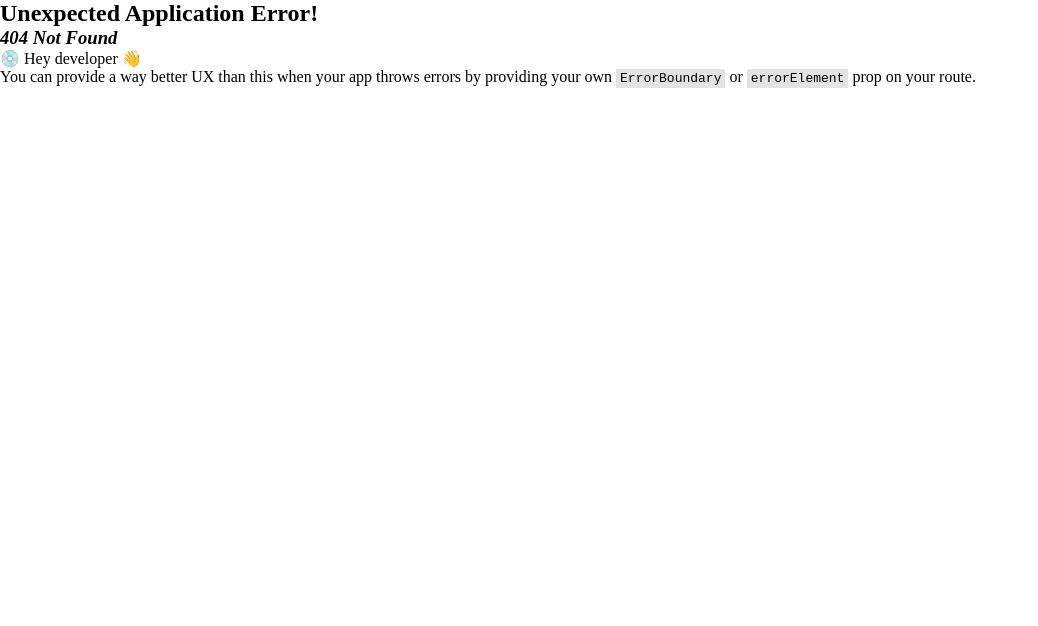
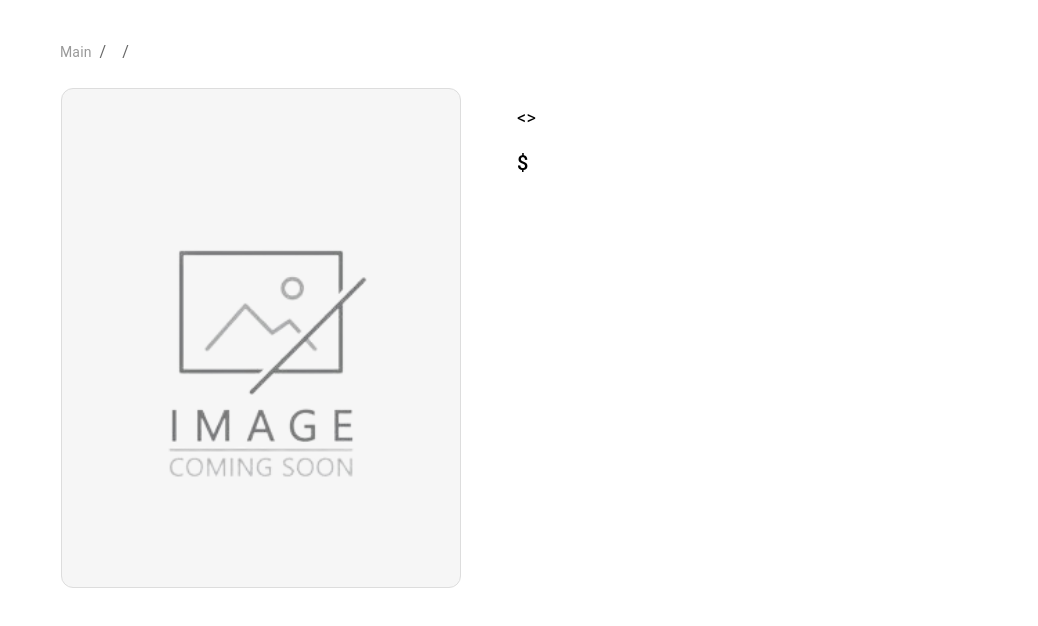
Before and after one commit to SpeedyM282/test-work, a React (Create React App) app: page /products/1 in a window 1280 px wide. Before the commit this address had no page. Shown: the top 626 px of the page, without its empty margins (0-1038 px from the left). Built offline with nearby package versions, Linux system fonts and the light colour scheme.

Commit message:
add product page

```diff
--- a/src/components/CustomMenu.tsx
+++ b/src/components/CustomMenu.tsx
@@ -15,10 +15,12 @@ const CustomMenu = ({ handleDeleteProduct, handleEditProduct }: IProps) => {
 	const open = Boolean(anchorEl);
 
 	const handleClick = (event: React.MouseEvent<HTMLElement>) => {
+		event.stopPropagation();
 		setAnchorEl(event.currentTarget);
 	};
 
-	const handleClose = () => {
+	const handleClose = (event: any) => {
+		event.stopPropagation();
 		setAnchorEl(null);
 	};
 
@@ -79,9 +81,9 @@ const CustomMenu = ({ handleDeleteProduct, handleEditProduct }: IProps) => {
 			>
 				<MenuItem
 					sx={menuItemStyles}
-					onClick={() => {
+					onClick={(event) => {
 						handleEditProduct();
-						handleClose();
+						handleClose(event);
 					}}
 				>
 					<EditOutlinedIcon sx={{ fontSize: 22 }} />
@@ -91,9 +93,9 @@ const CustomMenu = ({ handleDeleteProduct, handleEditProduct }: IProps) => {
 				<Divider sx={{ margin: "0 !important" }} />
 
 				<MenuItem
-					onClick={() => {
+					onClick={(event) => {
 						handleDeleteProduct();
-						handleClose();
+						handleClose(event);
 					}}
 					sx={{ ...menuItemStyles, color: "#E11D48" }}
 				>
--- a/src/components/Product.tsx
+++ b/src/components/Product.tsx
@@ -1,8 +1,10 @@
 import CustomMenu from "./CustomMenu";
 import noImage from "../assets/no_image.png";
 import { Card, Stack, Typography, CardContent } from "@mui/material";
+import { useNavigate } from "react-router-dom";
 
 interface IProps {
+	id?: string;
 	title: string;
 	price: number;
 	description: string;
@@ -11,12 +13,15 @@ interface IProps {
 }
 
 const Product = ({
+	id,
 	title,
 	price,
 	description,
 	handleEditProduct,
 	handleDeleteProduct,
 }: IProps) => {
+	const navigate = useNavigate();
+
 	return (
 		<Card
 			sx={{
@@ -24,11 +29,13 @@ const Product = ({
 				height: 365,
 				borderRadius: 3,
 				boxShadow: "none",
+				cursor: "pointer",
 				transition: "0.3s",
 				"&:hover": {
 					boxShadow: "rgba(0, 0, 0, 0.15) 0px 5px 15px 0px",
 				},
 			}}
+			onClick={() => navigate(`/products/${id}`)}
 		>
 			<Stack
 				sx={{
@@ -41,8 +48,8 @@ const Product = ({
 				}}
 			>
 				<CustomMenu
+					handleEditProduct={handleEditProduct}
 					handleDeleteProduct={handleDeleteProduct}
-					handleEditProduct={handleEditProduct}
 				/>
 			</Stack>
 
--- a/src/index.tsx
+++ b/src/index.tsx
@@ -1,6 +1,7 @@
 import "./index.css";
 import Main from "./pages/main";
 import ReactDOM from "react-dom/client";
+import ProductPage from "./pages/product";
 import {
 	Navigate,
 	RouterProvider,
@@ -16,6 +17,10 @@ const router = createBrowserRouter([
 		path: "/main",
 		element: <Main />,
 	},
+	{
+		path: "/products/:productId",
+		element: <ProductPage />,
+	},
 ]);
 
 const root = ReactDOM.createRoot(
--- a/src/pages/main/index.tsx
+++ b/src/pages/main/index.tsx
@@ -73,9 +73,12 @@ const Main = () => {
 	};
 
 	const handleDeleteProduct = async (id: string) => {
-		await setProducts((prev) => prev.filter((e) => e.id !== id));
+		let products = JSON.parse(localStorage.getItem("products") || "[]");
+		products = products.filter((e: IProduct) => e.id !== id);
 
 		localStorage.setItem("products", JSON.stringify(products));
+
+		setProducts((prev) => prev.filter((e) => e.id !== id));
 	};
 
 	const isUpdate = !!useFormData?.getValues()?.id;
@@ -158,6 +161,7 @@ const Main = () => {
 					{!!products.length ? (
 						products.map((e) => (
 							<Product
+								id={e.id}
 								key={e.id}
 								price={e.price}
 								title={e.title}
--- /dev/null
+++ b/src/pages/product/index.tsx
@@ -0,0 +1,73 @@
+import { Breadcrumbs, Stack, Typography } from "@mui/material";
+import noImage from "../../assets/no_image.png";
+import { useEffect, useState } from "react";
+import { IProduct } from "../../types";
+import { Link, useParams } from "react-router-dom";
+
+const ProductPage = () => {
+	const { productId } = useParams();
+	const [product, setProduct] = useState<IProduct>();
+
+	useEffect(() => {
+		const products = JSON.parse(localStorage.getItem("products") || "[]");
+
+		setProduct(products.find((e: IProduct) => e.id === productId));
+	}, []);
+
+	return (
+		<Stack p={5} m="0 auto" maxWidth={1240} direction="column" gap={3}>
+			<Breadcrumbs aria-label="breadcrumb">
+				<Link style={{ color: "#999", fontSize: 14 }} to="/main">
+					Main
+				</Link>
+				<Link
+					style={{ color: "#999", fontSize: 14 }}
+					to={`/main/?category=${product?.category}`}
+				>
+					{product?.category}
+				</Link>
+				<Typography color="text.primary" fontSize={14}>
+					{product?.title}
+				</Typography>
+			</Breadcrumbs>
+
+			<Stack direction="row" gap={7} justifyContent="center" flexWrap="wrap">
+				<Stack
+					sx={{
+						height: 500,
+						width: "40%",
+						maxWidth: 400,
+						minWidth: 300,
+						borderRadius: 3,
+						bgcolor: "#eeeeee85",
+						backgroundSize: "cover",
+						border: "1px solid #dddddd",
+						backgroundPosition: "center",
+						backgroundRepeat: "no-repeat",
+						backgroundImage: `url(${noImage})`,
+					}}
+				></Stack>
+
+				<Stack
+					width="60.5%"
+					maxWidth={800}
+					minWidth={300}
+					direction="column"
+					gap={2}
+				>
+					<Typography variant="h4">{product?.title}</Typography>
+					<Typography
+						fontSize={18}
+						dangerouslySetInnerHTML={{
+							__html: product?.description.replaceAll("\n", "<br/>") || "<></>",
+						}}
+					></Typography>
+
+					<Typography variant="h6">${product?.price}</Typography>
+				</Stack>
+			</Stack>
+		</Stack>
+	);
+};
+
+export default ProductPage;
```
